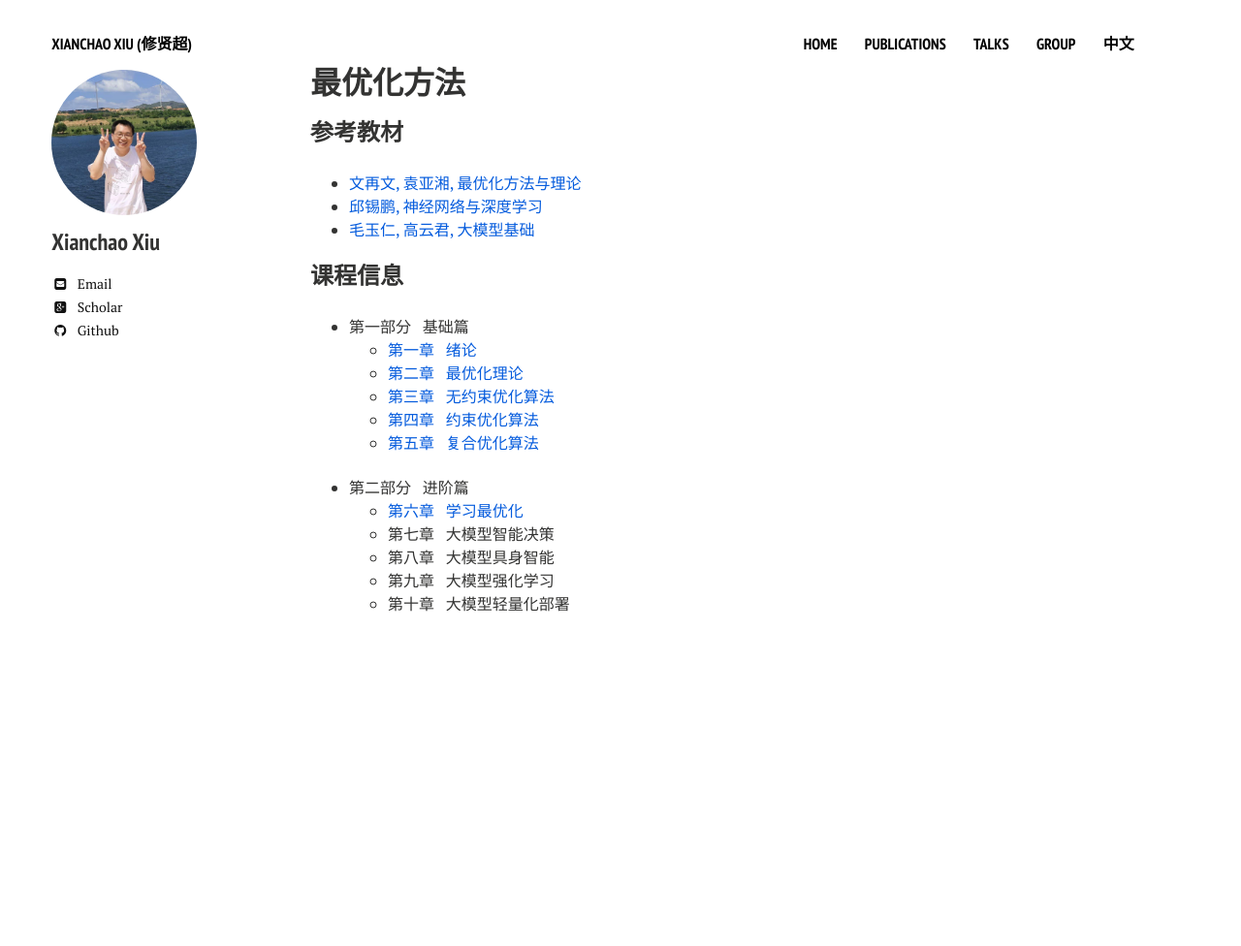
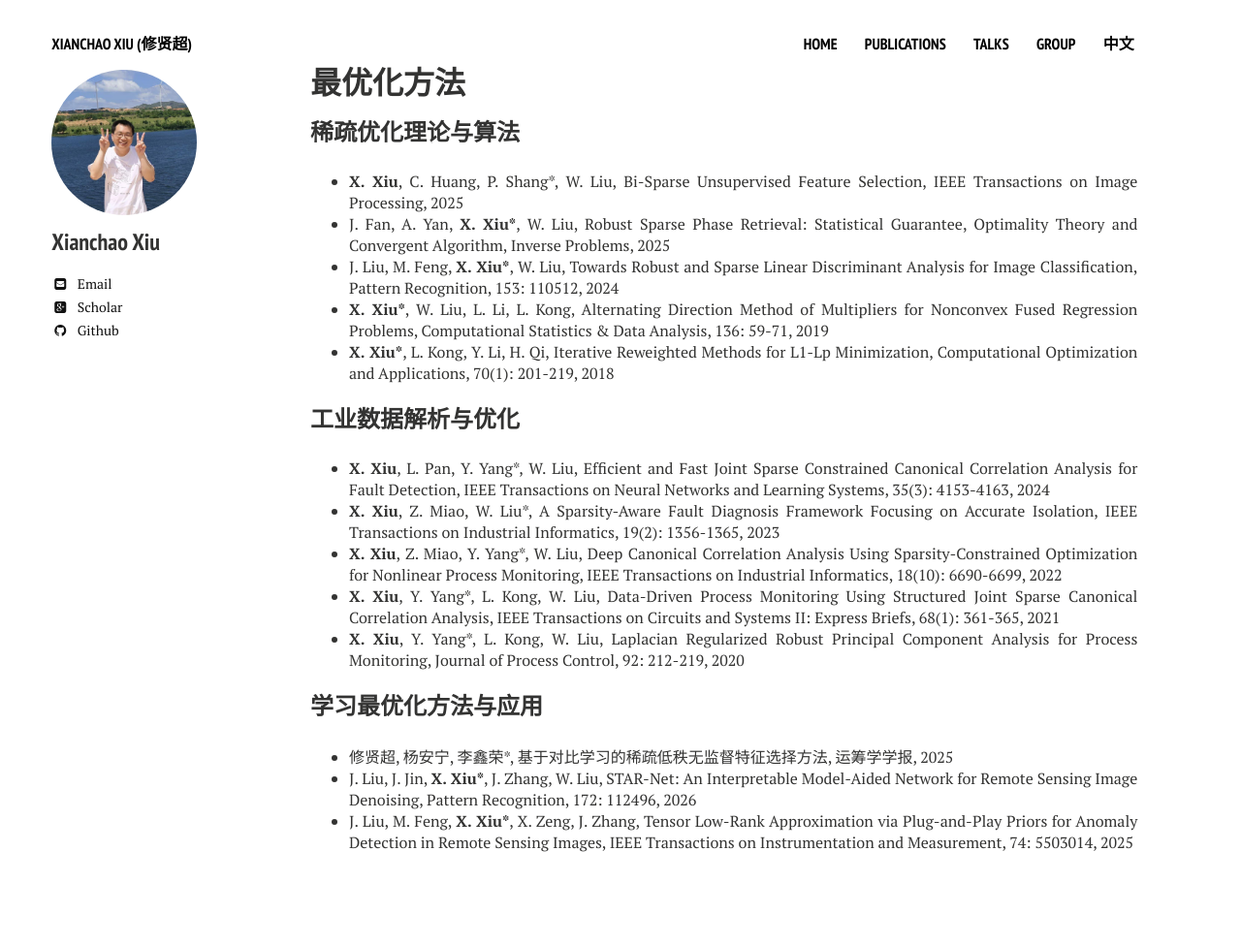
Before and after one commit to xianchaoxiu/xianchaoxiu.github.io, a Jekyll site: the page built from chinese/research/OPT/index.md, in a window 1280 px wide. Shown: the whole page at 97% size. Built offline with Jekyll 4.4.1, drawn with Linux system fonts in a browser that asks for light colours; nearby versions of some CDN libraries; before the commit the page ends 900 px from its top, so only the background shows below that.

Commit message:
Update index.md

```diff
--- a/chinese/research/OPT/index.md
+++ b/chinese/research/OPT/index.md
@@ -7,26 +7,27 @@ share: false
 
 
 
-### 参考教材
+### 稀疏优化理论与算法
 
-* <a href="http://faculty.bicmr.pku.edu.cn/~wenzw/optbook.html" class="textlink" target="_blank"> 文再文, 袁亚湘, 最优化方法与理论</a><br>
-* <a href="https://nndl.github.io/" class="textlink" target="_blank"> 邱锡鹏, 神经网络与深度学习 </a><br>
-* <a href="https://github.com/ZJU-LLMs/Foundations-of-LLMs" class="textlink" target="_blank"> 毛玉仁, 高云君, 大模型基础 </a><br>
+* <b>X. Xiu</b>, C. Huang, P. Shang*, W. Liu, Bi-Sparse Unsupervised Feature Selection, IEEE Transactions on Image Processing, 2025  <br>
+* J. Fan, A. Yan, <b>X. Xiu*</b>, W. Liu, Robust Sparse Phase Retrieval: Statistical Guarantee, Optimality Theory and Convergent Algorithm, Inverse Problems, 2025 <br>
+* J. Liu, M. Feng, <b>X. Xiu*</b>, W. Liu, Towards Robust and Sparse Linear Discriminant Analysis for Image Classification, Pattern Recognition, 153: 110512, 2024 <br>
+* <b>X. Xiu*</b>, W. Liu, L. Li, L. Kong, Alternating Direction Method of Multipliers for Nonconvex Fused Regression Problems, Computational Statistics & Data Analysis, 136: 59-71, 2019 <br>
+* <b>X. Xiu*</b>, L. Kong, Y. Li, H. Qi, Iterative Reweighted Methods for L1-Lp Minimization, Computational Optimization and Applications, 70(1): 201-219, 2018 <br>
 
 
-### 课程信息
+### 工业数据解析与优化
 
-- 第一部分 &nbsp;  基础篇<br>
-  -  <a href="../OPT/绪论.pdf" class="textlink" target="_blank">  第一章 &nbsp;  绪论<br>
-  -  <a href="../OPT/最优化理论.pdf" class="textlink" target="_blank">  第二章 &nbsp;  最优化理论<br>
-  -  <a href="../OPT/无约束优化算法.pdf" class="textlink" target="_blank">  第三章 &nbsp;  无约束优化算法<br>
-  -  <a href="../OPT/约束优化算法.pdf" class="textlink" target="_blank"> 第四章 &nbsp;  约束优化算法<br>
-  -  <a href="../OPT/复合优化算法.pdf" class="textlink" target="_blank"> 第五章 &nbsp;  复合优化算法<br><br>
+* <b>X. Xiu</b>, L. Pan, Y. Yang*, W. Liu, Efficient and Fast Joint Sparse Constrained Canonical Correlation Analysis for Fault Detection, IEEE Transactions on Neural Networks and Learning Systems, 35(3): 4153-4163, 2024 <br>
+* <b>X. Xiu</b>, Z. Miao, W. Liu*, A Sparsity-Aware Fault Diagnosis Framework Focusing on Accurate Isolation, IEEE Transactions on Industrial Informatics, 19(2): 1356-1365, 2023 <br>
+* <b>X. Xiu</b>, Z. Miao, Y. Yang*, W. Liu, Deep Canonical Correlation Analysis Using Sparsity-Constrained Optimization for Nonlinear Process Monitoring, IEEE Transactions on Industrial Informatics, 18(10): 6690-6699, 2022 <br>
+* <b>X. Xiu</b>, Y. Yang*, L. Kong, W. Liu, Data-Driven Process Monitoring Using Structured Joint Sparse Canonical Correlation Analysis, IEEE Transactions on Circuits and Systems II: Express Briefs, 68(1): 361-365, 2021 <br>
+* <b>X. Xiu</b>, Y. Yang*, L. Kong, W. Liu, Laplacian Regularized Robust Principal Component Analysis for Process Monitoring, Journal of Process Control, 92: 212-219, 2020 <br>
 
 
-- 第二部分 &nbsp;  进阶篇<br>
-  - <a href="../OPT/学习最优化.pdf" class="textlink" target="_blank"> 第六章 &nbsp;  学习最优化 <br>
-  - 第七章 &nbsp;  大模型智能决策 <br>
-  - 第八章 &nbsp;  大模型具身智能 <br>
-  - 第九章 &nbsp;  大模型强化学习 <br>
-  - 第十章 &nbsp;  大模型轻量化部署 <br>
+
+### 学习最优化方法与应用
+
+* 修贤超, 杨安宁, 李鑫荣*, 基于对比学习的稀疏低秩无监督特征选择方法, 运筹学学报, 2025 <br>
+* J. Liu, J. Jin, <b>X. Xiu*</b>, J. Zhang, W. Liu, STAR-Net: An Interpretable Model-Aided Network for Remote Sensing Image Denoising, Pattern Recognition, 172: 112496, 2026 <br>
+* J. Liu, M. Feng, <b>X. Xiu*</b>, X. Zeng, J. Zhang, Tensor Low-Rank Approximation via Plug-and-Play Priors for Anomaly Detection in Remote Sensing Images, IEEE Transactions on Instrumentation and Measurement, 74: 5503014, 2025 <br>
```
